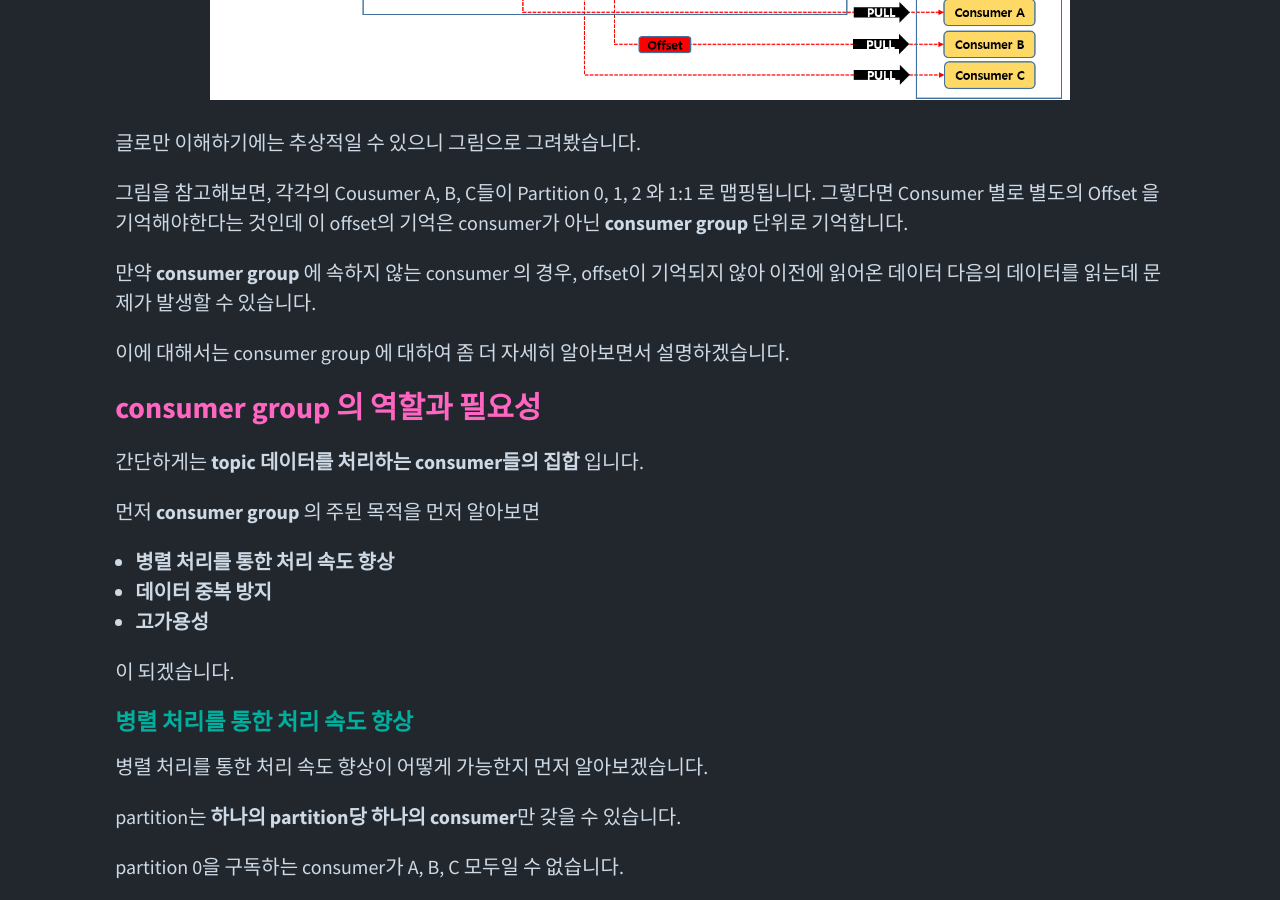
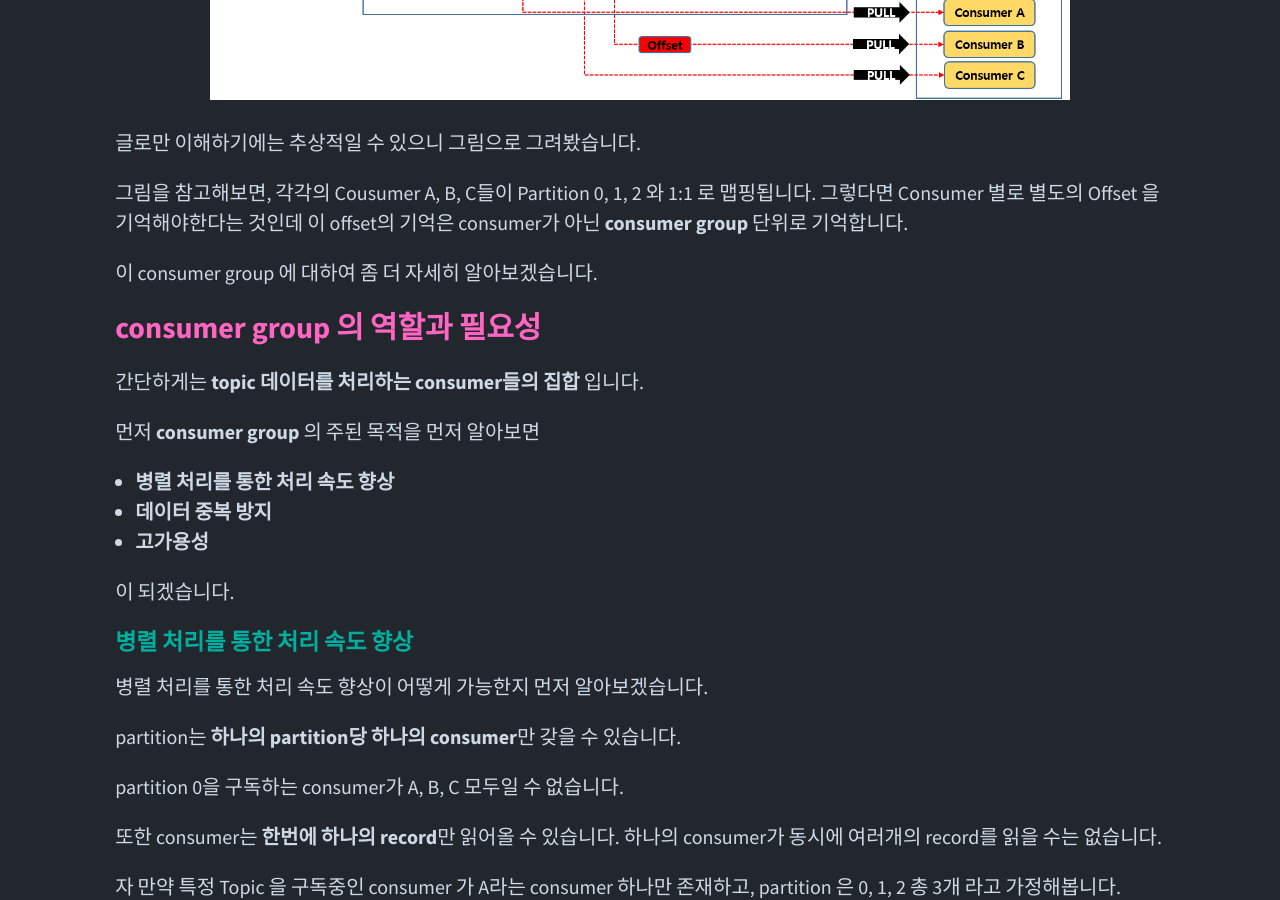
Before and after one commit to mainmethod0126/old-tech-blog, a Jekyll site: the page built from _posts/kafka/2023-05-06-kafka-기본개념-정리.md, in a window 1280 px wide and 900 px high, scrolled down 2440 px. Built offline with Jekyll 4.4.1, drawn with Linux system fonts in a browser that asks for light colours; comment, search, counter and statistics services are not loaded.

Commit message:
멘트 수정

```diff
--- a/_posts/kafka/2023-05-06-kafka-기본개념-정리.md
+++ b/_posts/kafka/2023-05-06-kafka-기본개념-정리.md
@@ -80,9 +80,7 @@ kafka는 이 메세지 큐의 한 종류 입니다.
 그림을 참고해보면, 각각의 Cousumer A, B, C들이 Partition 0, 1, 2 와 1:1 로 맵핑됩니다.
 그렇다면 Consumer 별로 별도의 Offset 을 기억해야한다는 것인데 이 offset의 기억은 consumer가 아닌 **consumer group** 단위로 기억합니다.
 
-만약 **consumer group** 에 속하지 않는 consumer 의 경우, offset이 기억되지 않아 이전에 읽어온 데이터 다음의 데이터를 읽는데 문제가 발생할 수 있습니다.
-
-이에 대해서는 consumer group 에 대하여 좀 더 자세히 알아보면서 설명하겠습니다.
+이 consumer group 에 대하여 좀 더 자세히 알아보겠습니다.
 
 ### consumer group 의 역할과 필요성
 
```
